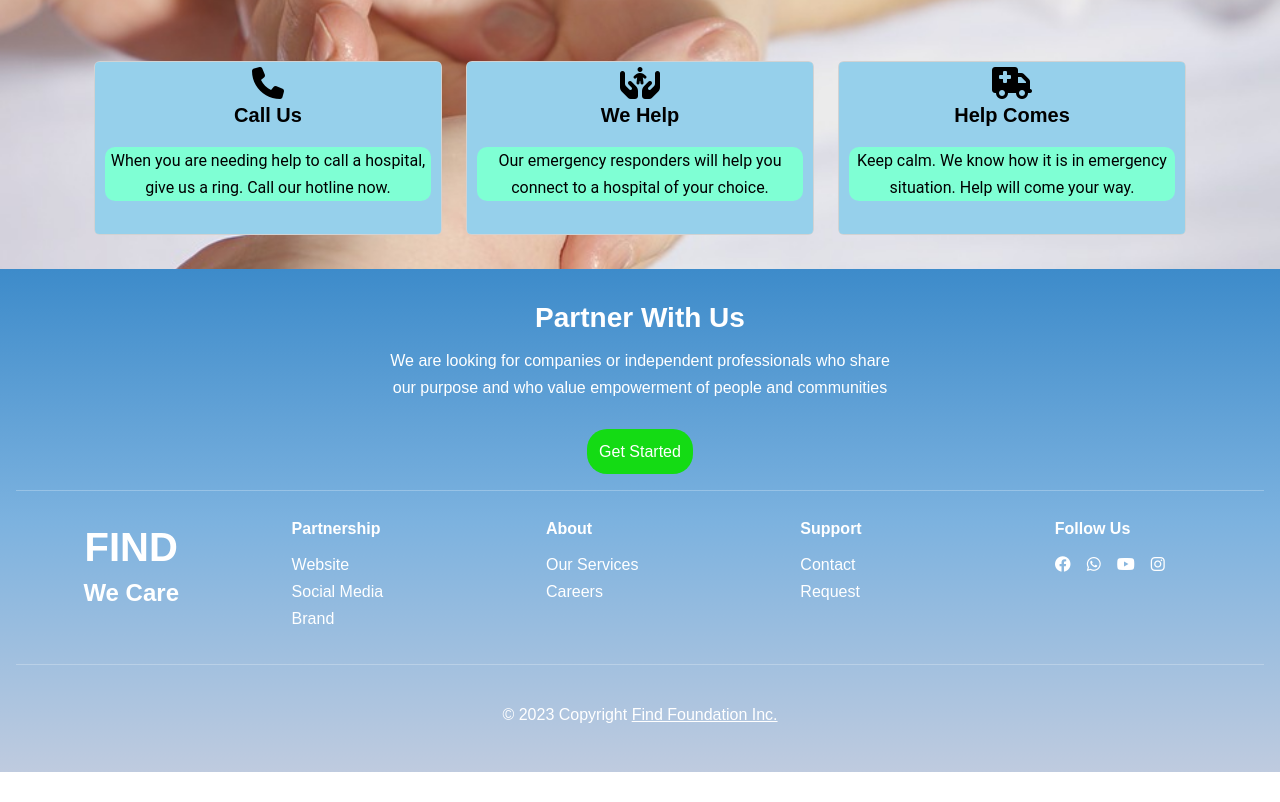
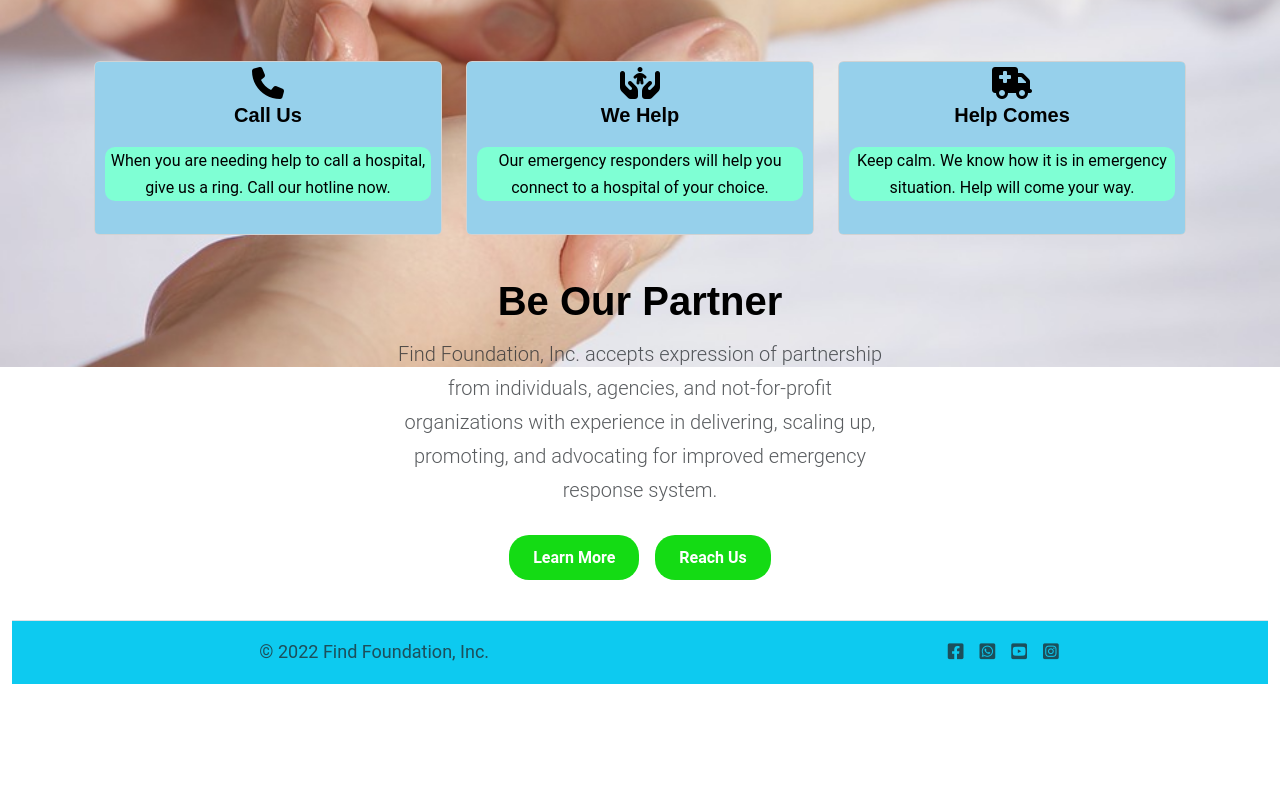
Before and after one commit to tonym1965/mini-project-1, a plain HTML site: page index.html in a window 1280 px wide. Shown: the part 433-1235 px from the top of the page. After the commit the page ends 1171 px from the top, so only its background shows below. Drawn offline with nearby package versions, Linux system fonts and the light colour scheme.

Commit message:
Updated index.html

```diff
--- a/index.html
+++ b/index.html
@@ -115,114 +115,45 @@
       </div>
     </section>
   </div>
-    <!--footer------------------------------->
-    <div
-      class="container-fluid text-white p-3"
-      style="
-        font-family: 'Poppins', sans-serif;
-        background: #0f0c29;
-        background: linear-gradient(to bottom, #3d8bca, #7cb2df, #bfcbdf);
-      "
-    >
-      <div class="mt-3">
-        <h3 class="text-center fw-bold">Partner With Us</h3>
-        <p class="text-center">
-          We are looking for companies or independent professionals who share
-          our purpose and who value empowerment of people and communities
-        </p>
-        <center>
-          <button class="btn btn-block btn-outline-light">Get Started</button>
-        </center>
-        <hr />
-      </div>
+  <!--Album-->
+      <section class="py-2 text-center container">
+        <div class="row mb-2">
+          <div class="col-lg-8 col-md-8 mx-auto">
+            <h1 class="fw-bolder">Be Our Partner</h1>
+            <p class="lead text-muted">Find Foundation, Inc. accepts expression of partnership from individuals, agencies, and not-for-profit organizations
+              with experience in delivering, scaling up, promoting, and advocating for improved emergency response system.
+            </p>
+            <div class="d-grid gap-2 d-md-flex justify-content-md-center">
+              <button type="button" class="btn btn-primary btn-md fw-bold px-4 me-md-2"><a href="about.html">Learn More</a></button>
+              <button type="button" class="btn btn-outline-secondary fw-bold text-white btn-md px-4"><a href="contact.html">Reach Us</a></button>
+            </div>
 
-      <div class="row justify-content-around text-center text-md-start">
-        <div class="col-md-2 text-center">
-          <h1 class="fw-bold mt-3">FIND</h1>
-          <h4>We Care</h4>
+          </div>
         </div>
-        <div class="col-md-2">
-          <ul class="list-unstyled">
-            <li class="fw-bold my-2">Partnership</li>
-            <li>
-              <a href="#" class="text-decoration-none text-white">Website</a>
-            </li>
-            <li>
-              <a href="#" class="text-decoration-none text-white"
-                >Social Media</a
-              >
-            </li>
-            <li>
-              <a href="#" class="text-decoration-none text-white">Brand</a>
-            </li>
-          </ul>
+      </section>
+
+  <!--footer------------------------------->
+    <section class="py-0">
+      <div class="container-fluid mb-1>
+        <div class="row">
+      <footer class="d-flex flex-wrap justify-content-center py-3 my-4 border-top bg-info" style="font-size:large;">
+        <div class="col-lg-4 d-flex">
+          <a href="/" class="mb-2 me-2 mb-md-0 text-muted text-decoration-none lh-1">
+            <svg class="bi" width="30" height="24"><use xlink:href="#bootstrap"></use></svg>
+          </a>
+          <span class="mb-0 mb-md-0 text-muted">© 2022 Find Foundation, Inc.</span>
         </div>
-        <div class="col-md-2">
-          <ul class="list-unstyled">
-            <li class="fw-bold my-2">About</li>
-            <li>
-              <a href="services.html" class="text-decoration-none text-white"
-                >Our Services</a
-              >
-            </li>
-            <li>
-              <a href="careers.html" class="text-decoration-none text-white"
-                >Careers</a
-              >
-            </li>
-          </ul>
-        </div>
-        <div class="col-md-2">
-          <ul class="list-unstyled">
-            <li class="fw-bold my-2">Support</li>
-            <li>
-              <a href="contact.html" class="text-decoration-none text-white"
-                >Contact</a
-              >
-            </li>
-            <li>
-              <a href="#" class="text-decoration-none text-white">Request</a>
-            </li>
-          </ul>
-        </div>
-        <div class="col-md-2">
-          <li class="fw-bold my-2 list-unstyled">Follow Us</li>
-          <ul
-            class="list-unstyled d-flex justify-content-center justify-content-md-start"
-          >
-            <li>
-              <a href="#" class="text-white"
-                ><i class="fa-brands fa-facebook me-2 fa-1x"></i
-              ></a>
-            </li>
-            <li>
-              <a href="#" class="text-white"
-                ><i class="fa-brands fa-whatsapp mx-2 fa-1x"></i
-              ></a>
-            </li>
-            <li>
-              <a href="#" class="text-white"
-                ><i class="fa-brands fa-youtube mx-2 fa-1x"></i
-              ></a>
-            </li>
-            <li>
-              <a href="#" class="text-white"
-                ><i class="fa-brands fa-instagram mx-2 fa-1x"></i
-              ></a>
-            </li>
-          </ul>
+
+        <ul class="nav col-lg-4 justify-content-end list-unstyled d-flex">
+          <li class="ms-3"><a class="text-muted" href="#"><i class="fa-brands fa-square-facebook"></i></a></li>
+          <li class="ms-3"><a class="text-muted" href="#"><i class="fa-brands fa-square-whatsapp"></i></a></li>
+          <li class="ms-3"><a class="text-muted" href="#"><i class="fa-brands fa-square-youtube"></i></a></li>
+          <li class="ms-3"><a class="text-muted" href="#"><i class="fa-brands fa-square-instagram"></i></a></li>
+        </ul>
+      </footer>
         </div>
       </div>
-      <hr />
-      <div class="row">
-        <div class="col-md-12 text-center pt-2">
-          <p>
-            &copy; 2023 Copyright
-            <a href="#" class="text-white"><u>Find Foundation Inc.</u></a>
-          </p>
-        </div>
-      </div>
-    </div>
+    </section>
 
     <!--JS-------------------------------------------->
     <script
```
